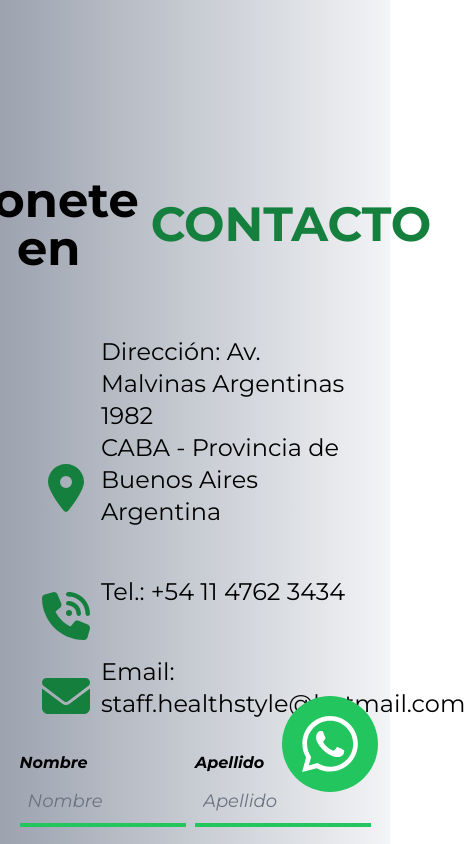
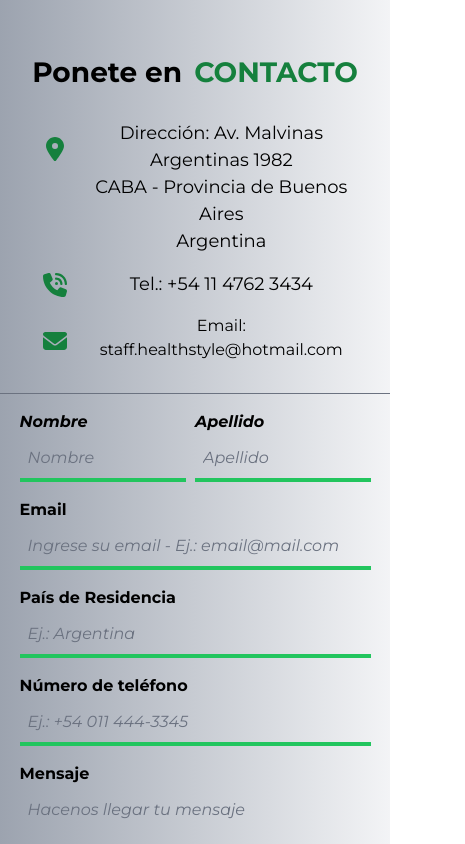
Before and after one commit to laag-dev/HealthStyle, a React (Vite) app: page /contacto in a window 390 px wide. Shown: the top 844 px of the page, 465 px wide, since content can reach past the window. Built offline with nearby package versions, Linux system fonts and the light colour scheme; the HTML template or start-up script is replaced by a standard one.

Commit message:
responsive

```diff
--- a/src/components/Contacto.jsx
+++ b/src/components/Contacto.jsx
@@ -40,7 +40,7 @@ const Contacto = () => {
           console.log(result.text);
           showSuccessAlert("Mensaje enviado correctamente a nuestro staff...!");
         // Limpiar el formulario después del envío
-        setForm({
+        setInput({
           name: "",
           lastname: "",
           email:  "",
@@ -48,10 +48,9 @@ const Contacto = () => {
           phone: "",
           message: "",
         });
-      })
-      .catch((error) => {
-        console.log(error.text);
-        showErrorAlert("Hubo un error al enviar el mensaje");
+        }, (error) => {
+          console.log(error.text);
+          showErrorAlert("Hubo un error al enviar el mensaje");
       });
   };
 
@@ -93,34 +92,46 @@ const Contacto = () => {
 
     <div className="w-full md:w-1/2 relative" >
 
-      <div className="mt-36 flex items-center justify-center">
-        <p className="font-bold text-5xl">Ponete en</p>
-        <p className="font-bold text-5xl ml-3 text-green-700">CONTACTO</p>
+      <div className="xs:mt-6 md:mt-28 lg:mt-32 xl:mt-36 flex items-center justify-center">
+        <p className="font-bold xs:text-2xl xsm:text-[28px] xsl:text-[32px] sm:text-5xl md:text-[26px] lg:text-4xl xl:text-[50px] 2xl:text-5xl">Ponete en</p>
+        <p className="font-bold xs:text-2xl xsm:text-[28px] xsl:text-[32px] sm:text-5xl md:text-[26px] lg:text-4xl xl:text-[50px] 2xl:text-5xl ml-3 text-green-700">CONTACTO</p>
       </div>
 
-      <div className="mx-auto w-[90%] mt-16 flex flex-row">
-        <div className="w-[20%] flex flex-col justify-end items-end">
+      <div className="mx-auto w-[90%] xs:mt-8 xl:mt-16 flex flex-row">
+        <div className="w-[20%] flex flex-col xs:justify-center xs:items-center xl:justify-center xl:items-center 2xl:justify-end 2xl:items-end">
           <a onClick={handleMapClick} rel="noreferrer">
-            <FaLocationDot className="h-12 w-12 text-green-700 hover:text-orange-600 transition-transform hover:scale-125 duration-500 cursor-pointer mt-2 mb-20" />
+            <FaLocationDot className="xs:h-6 xs:w-6 sm:h-8 sm:w-8 md:h-8 md:w-8 xl:h-12 xl:w-12
+            text-green-700 hover:text-orange-600 transition-transform hover:scale-125 duration-500 cursor-pointer
+            xs:mt-2  xsm:mt-2  xsl:mt-2  sm:mt-4  md:mt-2 lg:mt-2 xl:mt-2
+            xs:mb-28 xsm:mb-24 xsl:mb-16 sm:mb-16 md:mb-22 lg:mb-22 xl:mb-20" />
           </a>
 
           <a href="tel:+5492915032061" target="_blank" rel="noreferrer">
-            <FaPhoneVolume className="h-12 w-12 text-green-700 hover:text-orange-600 transition-transform hover:scale-125 duration-500 cursor-pointer mb-8"/>
+            <FaPhoneVolume className="xs:h-6 xs:w-6 sm:h-8 sm:w-8 md:h-8 md:w-8 xl:h-12 xl:w-12
+            text-green-700 hover:text-orange-600 transition-transform hover:scale-125 duration-500 cursor-pointer
+            xs:mt-0 xsm:mt-4 xsl:mt-2 sm:mt-12 md:mt-14 lg:mt-10 xl:mt-2
+            xs:mb-8 xsm:mb-8 xsl:mb-8 sm:mb-4 md:mb-10 lg:mb-8 xl:mb-6"/>
           </a>
 
           <a href="mailto:staff.healthstyle@hotmail.com" target="_blank" rel="noreferrer">
-            <FaEnvelope className="h-12 w-12 text-green-700 hover:text-orange-600 transition-transform hover:scale-125 duration-500 scursor-pointer"/>
+            <FaEnvelope className="xs:h-6 xs:w-6 sm:h-8 sm:w-8 md:h-8 md:w-8 xl:h-12 xl:w-12
+            text-green-700 hover:text-orange-600 transition-transform hover:scale-125 duration-500 scursor-pointer"/>
           </a>
         </div>
 
-        <div className="w-[80%]">
-          <p className="text-left text-2xl ml-[4%]">Dirección: Av. Malvinas Argentinas 1982</p>
-          <p className="text-left text-2xl ml-[4%]">CABA - Provincia de Buenos Aires</p>
-          <p className="text-left text-2xl ml-[4%]">Argentina</p>
-          <br/>  <br/>
-          <p className="text-left text-2xl ml-[4%]">Tel.: +54 11 4762 3434</p>
-          <br/>  <br/>
-          <p className="text-left text-2xl ml-[4%]">Email: staff.healthstyle@hotmail.com</p>
+        <div className="xs:w-[75%] xsm:w-[75%] xsl:w-[75%] sm:w-[75%] md:w-[70%] lg:w-[70%] xl:w-[80%]">
+          <p className="text-left xs:text-[18px] xsl:text-[16px] sm:text-2xl md:text-[18px] lg:text-xl xl:text-2xl xs:ml-0 xl:ml-0 2xl:ml-[4%]
+                        xs:text-center xsm:text-center xsl:text-center sm:text-center md:text-center lg:text-center xl:text-left">Dirección: Av. Malvinas Argentinas 1982</p>
+          <p className="text-left xs:text-[18px] xsl:text-[16px] sm:text-2xl md:text-[18px] lg:text-xl xl:text-2xl xs:ml-0 xl:ml-0 2xl:ml-[4%]
+                        xs:text-center xsm:text-center xsl:text-center sm:text-center md:text-center lg:text-center xl:text-left">CABA - Provincia de Buenos Aires</p>
+          <p className="text-left xs:text-[18px] xsl:text-[16px] sm:text-2xl md:text-[18px] lg:text-xl xl:text-2xl xs:ml-0 xl:ml-0 2xl:ml-[4%] xs:mb-4 xl:mb-12
+                        xs:text-center xsm:text-center xsl:text-center sm:text-center md:text-center lg:text-center xl:text-left">Argentina</p>
+
+          <p className="text-left xs:text-[18px] xsl:text-[16px] sm:text-2xl md:text-[18px] lg:text-xl xl:text-2xl xs:ml-0 xl:ml-0 2xl:ml-[4%] xs:mb-4 xl:mb-12
+                        xs:text-center xsm:text-center xsl:text-center sm:text-center md:text-center lg:text-center xl:text-left">Tel.: +54 11 4762 3434</p>
+
+          <p className="text-left xs:text-[14px] xsm:text-[16px] xsl:text-[16px] sm:text-2xl md:text-[16px] lg:text-xl xl:text-2xl xs:ml-0 xl:ml-0 2xl:ml-[4%]
+                        xs:text-center xsm:text-center xsl:text-center sm:text-center md:text-center lg:text-center xl:text-left">Email: staff.healthstyle@hotmail.com</p>
         </div>
       </div>
 
@@ -128,13 +139,16 @@ const Contacto = () => {
 
     {/* <!-- Contenedor derecho --> */}
 
-    <div className="w-full md:w-1/2 relative">
+    <div className="w-full md:w-1/2 relative ">
 
-      <form onSubmit={handleSubmit} className="w-full space-y-4 mt-[8%]">
+      <form onSubmit={handleSubmit} className="w-full space-y-4 mt-[8%]
+       xs:border-t xs:border-gray-500 xsm:border-t xs:border-gray-500 xsl:border-t xs:border-gray-500 md:border-t md:border-none">
 
         <div className="w-[90%] mx-auto flex">
           <div className="w-[50%]">
-            <label htmlFor="name" className="flex italic block text-base font-bold text-black">
+            <label htmlFor="name" className="flex italic block font-bold text-black
+            xs:mt-4
+            xs:text-xs xsm:text-base xsl:text-base sm:text-base md:text-base lg:text-base xl:text-base">
               Nombre
             </label>
             <input
@@ -146,13 +160,16 @@ const Contacto = () => {
               placeholder="Nombre"
               required
               autocomplete="nope"
-              className={`flex mt-1 p-2 border-b-4 text-lg text-black italic border-green-500 bg-transparent placeholder-gray-500 w-[95%] focus:outline-none ${errors.name ? 'border-red-700' : 'border-green-500'}`}
+              className={`flex mt-1 p-2 border-b-4 text-black italic border-green-500 bg-transparent placeholder-gray-500 w-[95%] focus:outline-none
+              xs:text-xs xsm:text-base xsl:text-base sm:text-base md:text-base lg:text-base xl:text-base  ${errors.name ? 'border-red-700' : 'border-green-500'}`}
             />
               {errors.name && <span className="text-red-800">{errors.name}</span>}
           </div>
 
           <div className="w-[50%] mx-auto">
-            <label htmlFor="lastname" className="flex italic block text-base font-bold text-black">
+            <label htmlFor="lastname" className="flex italic block text-base font-bold text-black
+            xs:mt-4
+            xs:text-xs xsm:text-base xsl:text-base sm:text-base md:text-base lg:text-base xl:text-base">
               Apellido
             </label>
             <input
@@ -164,14 +181,16 @@ const Contacto = () => {
               placeholder="Apellido"
               required
               autocomplete="nope"
-              className={`mt-1 p-2 border-b-4 text-lg text-black italic border-green-500 bg-transparent placeholder-gray-500 w-full focus:outline-none ${errors.lastname ? 'border-red-700' : 'border-green-500'}`}
+              className={`mt-1 p-2 border-b-4 text-black italic border-green-500 bg-transparent placeholder-gray-500 w-full focus:outline-none
+              xs:text-xs xsm:text-base xsl:text-base sm:text-base md:text-base lg:text-base xl:text-base ${errors.lastname ? 'border-red-700' : 'border-green-500'}`}
             />
               {errors.lastname && <span className="text-red-800">{errors.lastname}</span>}
           </div>
         </div>
 
         <div className="w-[90%] mx-auto">
-          <label htmlFor="email" className="flex block text-base font-bold text-black">
+          <label htmlFor="email" className="flex block font-bold text-black
+          xs:text-xs xsm:text-base xsl:text-base sm:text-base md:text-base lg:text-base xl:text-base">
             Email
           </label>
           <input
@@ -183,13 +202,15 @@ const Contacto = () => {
             placeholder="Ingrese su email - Ej.: email@mail.com"
             required
             autocomplete="nope"
-            className={`mt-1 p-2 border-b-4 text-lg text-black italic border-green-500 bg-transparent placeholder-gray-500 w-full focus:outline-none ${errors.email ? 'border-red-700' : 'border-green-500'}`}
+            className={`mt-1 p-2 border-b-4 text-black italic border-green-500 bg-transparent placeholder-gray-500 w-full focus:outline-none
+            xs:text-xs xsm:text-base xsl:text-base sm:text-base md:text-base lg:text-base xl:text-base ${errors.email ? 'border-red-700' : 'border-green-500'}`}
             />
             {errors.email && <span className="text-red-800">{errors.email}</span>}
         </div>
 
         <div className="w-[90%] mx-auto">
-          <label htmlFor="country" className="flex block text-base font-bold text-black">
+          <label htmlFor="country" className="flex block font-bold text-black
+          xs:text-xs xsm:text-base xsl:text-base sm:text-base md:text-base lg:text-base xl:text-base">
             País de Residencia
           </label>
           <input
@@ -201,13 +222,15 @@ const Contacto = () => {
             placeholder="Ej.: Argentina"
             required
             autoComplete="nope"
-            className="mt-1 p-2 border-b-4 text-lg text-black italic border-green-500 bg-transparent placeholder-gray-500 w-full focus:outline-none focus:border-green-500"
+            className={`mt-1 p-2 border-b-4 text-black italic border-green-500 bg-transparent placeholder-gray-500 w-full focus:outline-none
+            xs:text-xs xsm:text-base xsl:text-base sm:text-base md:text-base lg:text-base xl:text-base ${errors.country ? 'border-red-700' : 'border-green-500'}`}
             />
             {errors.country && <span className="text-red-800">{errors.country}</span>}
         </div>
 
         <div className="w-[90%] mx-auto">
-          <label htmlFor="phone" className="flex block text-base font-bold text-black">
+          <label htmlFor="phone" className="flex block font-bold text-black
+          xs:text-xs xsm:text-base xsl:text-base sm:text-base md:text-base lg:text-base xl:text-base">
             Número de teléfono
           </label>
           <input
@@ -219,13 +242,15 @@ const Contacto = () => {
             placeholder="Ej.: +54 011 444-3345"
             required
             autoComplete="nope"
-            className="mt-1 p-2 border-b-4 text-lg text-black italic border-green-500 bg-transparent placeholder-gray-500 w-full focus:outline-none focus:border-green-500"
+            className={`mt-1 p-2 border-b-4 text-lg text-black italic border-green-500 bg-transparent placeholder-gray-500 w-full focus:outline-none
+            xs:text-xs xsm:text-base xsl:text-base sm:text-base md:text-base lg:text-base xl:text-base ${errors.phone ? 'border-red-700' : 'border-green-500'}`}
             />
             {errors.phone && <span className="text-red-800">{errors.phone}</span>}
         </div>
 
         <div className="w-[90%] mx-auto">
-          <label htmlFor="message" className="flex block text-base font-bold text-black">
+          <label htmlFor="message" className="flex block font-bold text-black
+          xs:text-xs xsm:text-base xsl:text-base sm:text-base md:text-base lg:text-base xl:text-base">
             Mensaje
           </label>
           <textarea
@@ -237,7 +262,8 @@ const Contacto = () => {
             placeholder="Hacenos llegar tu mensaje"
             required
             autocomplete="nope"
-            className="mt-1 p-2 border-b-4 text-lg text-black italic border-green-500 bg-transparent placeholder-gray-500 w-full focus:outline-none focus:border-green-500"
+            className={`mt-1 p-2 border-b-4 text-lg text-black italic border-green-500 bg-transparent placeholder-gray-500 w-full focus:outline-none
+            xs:text-xs xsm:text-base xsl:text-base sm:text-base md:text-base lg:text-base xl:text-base ${errors.message ? 'border-red-700' : 'border-green-500'}`}
           ></textarea>
             {errors.message && <span className="text-red-800">{errors.message}</span>}
         </div>
@@ -259,23 +285,6 @@ const Contacto = () => {
 
     </div>
 
-    <button
-      type="submit"
-      onClick={() => window.open("https://wa.me/+5492915032061")}
-      // data-te-ripple-init
-      data-te-ripple-color="light"
-      className="z-50 fixed bottom-0 right-3 flex bg-green-500 mb-10 rounded-full p-5 text-white hover:bg-green-800 cursor-pointer inline-block animate-bounce "
-      >
-      <svg
-        xmlns="http://www.w3.org/2000/svg"
-        className="h-14 w-14"
-        fill="currentColor"
-        viewBox="0 0 24 24">
-          <path
-            d="M.057 24l1.687-6.163c-1.041-1.804-1.588-3.849-1.587-5.946.003-6.556 5.338-11.891 11.893-11.891 3.181.001 6.167 1.24 8.413 3.488 2.245 2.248 3.481 5.236 3.48 8.414-.003 6.557-5.338 11.892-11.893 11.892-1.99-.001-3.951-.5-5.688-1.448l-6.305 1.654zm6.597-3.807c1.676.995 3.276 1.591 5.392 1.592 5.448 0 9.886-4.434 9.889-9.885.002-5.462-4.415-9.89-9.881-9.892-5.452 0-9.887 4.434-9.889 9.884-.001 2.225.651 3.891 1.746 5.634l-.999 3.648 3.742-.981zm11.387-5.464c-.074-.124-.272-.198-.57-.347-.297-.149-1.758-.868-2.031-.967-.272-.099-.47-.149-.669.149-.198.297-.768.967-.941 1.165-.173.198-.347.223-.644.074-.297-.149-1.255-.462-2.39-1.475-.883-.788-1.48-1.761-1.653-2.059-.173-.297-.018-.458.13-.606.134-.133.297-.347.446-.521.151-.172.2-.296.3-.495.099-.198.05-.372-.025-.521-.075-.148-.669-1.611-.916-2.206-.242-.579-.487-.501-.669-.51l-.57-.01c-.198 0-.52.074-.792.372s-1.04 1.016-1.04 2.479 1.065 2.876 1.213 3.074c.149.198 2.095 3.2 5.076 4.487.709.306 1.263.489 1.694.626.712.226 1.36.194 1.872.118.571-.085 1.758-.719 2.006-1.413.248-.695.248-1.29.173-1.414z" />
-      </svg>
-    </button>
-
   </div>
 
   );
--- a/src/components/Header.jsx
+++ b/src/components/Header.jsx
@@ -46,7 +46,7 @@ const Header = () => {
 
     return (
         <div style={{ position: 'relative', height: '600px' }} className="w-full">
-            <img src="src\assets\home2.jpg" alt="Your image" className="w-full object-scale-down" />
+            <img src="src\assets\header.jpg" alt="Your image" className="w-full object-scale-down" />
             <div className="absolute" style={{ ...textPosition, color: 'white', textAlign: 'center' }}>
                 <div>
                     <h1 style={{ fontSize }} className="font-bold text-emerald-500">Alcanza tu</h1>
--- a/tailwind.config.js
+++ b/tailwind.config.js
@@ -12,6 +12,15 @@ export default {
       },
     },
         screens: {
+      'xs': '320px',
+      // => @media (min-width: 320px) { ... }
+
+      'xsm': '375px',
+      // => @media (min-width: 375px) { ... }
+
+      'xsl': '425px',
+      // => @media (min-width: 425px) { ... }
+
       'sm': '640px',
       // => @media (min-width: 640px) { ... }
 
```
Also changed, not shown: src/components/Footer.jsx (+7 -7 lines), src/components/Home.jsx (+17 -0 lines).
